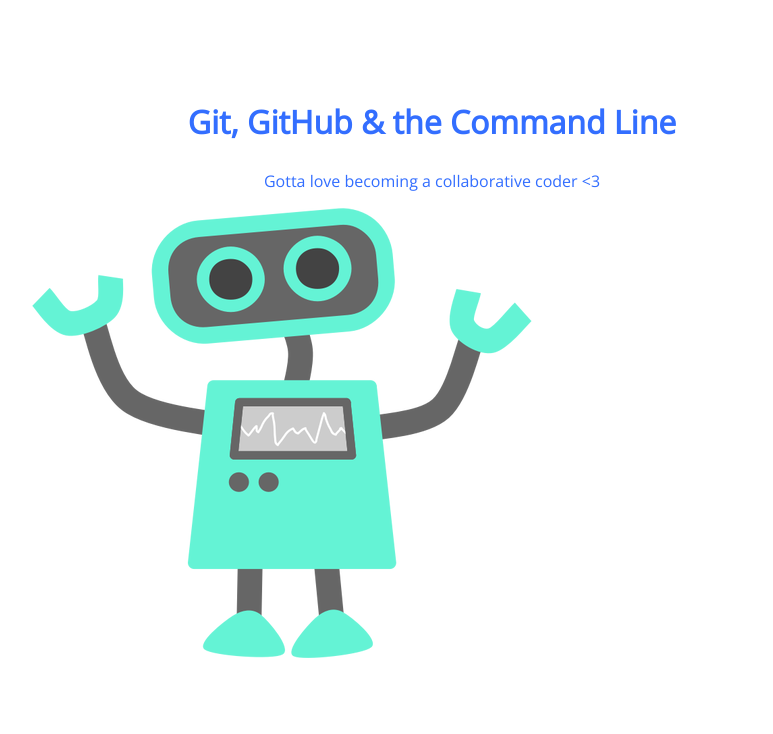
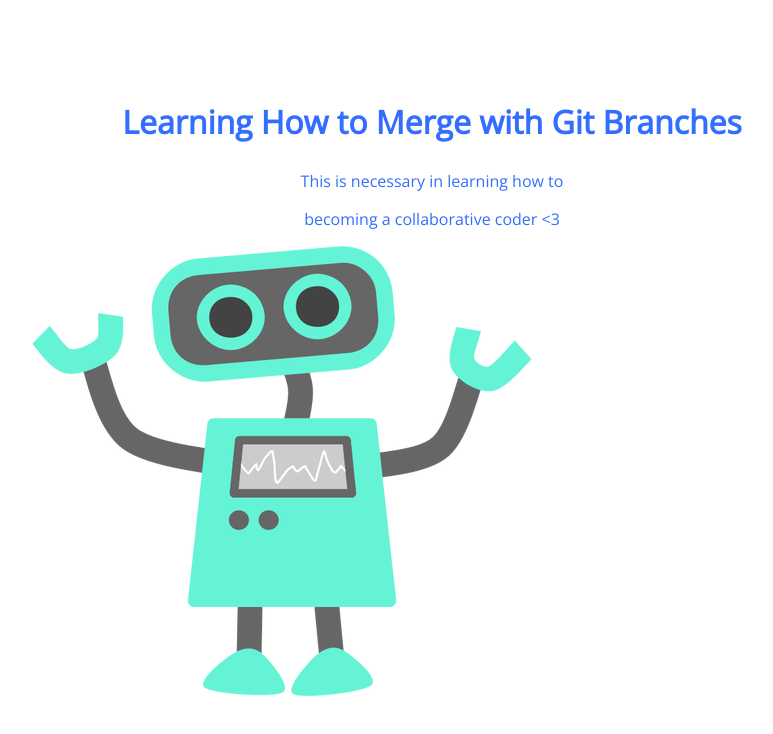
Before and after one commit to mollyhartwick/105-project, a plain HTML site: page index.html in a window 1280 px wide. Shown: the whole page, without its empty margins (208-981 px from the left). Drawn offline with nearby package versions, Linux system fonts and the light colour scheme.

Commit message:
changed some wording

```diff
--- a/index.html
+++ b/index.html
@@ -8,8 +8,9 @@
 </head>
 <body>
 	<section>
-		<h1>Git, GitHub & the Command Line</h1>
-		<p>Gotta love becoming a collaborative coder <3</p>
+		<h1>Learning How to Merge with Git Branches</h1>
+		<p>This is necessary in learning how to</p>
+		<p> becoming a collaborative coder <3</p>
 		<img src="img/happy-blue-robot.png">
 	</section>
 </body>
```
